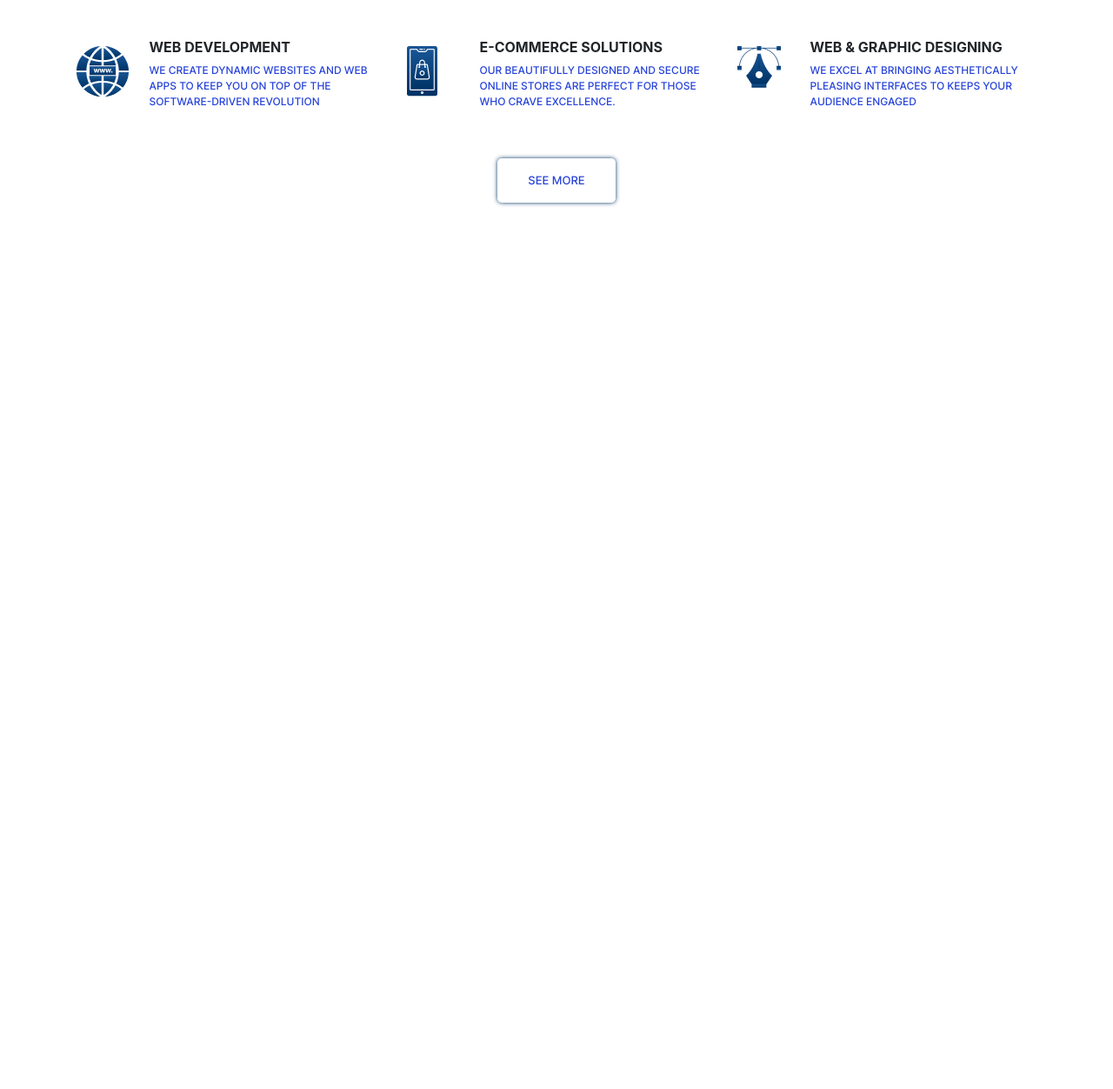
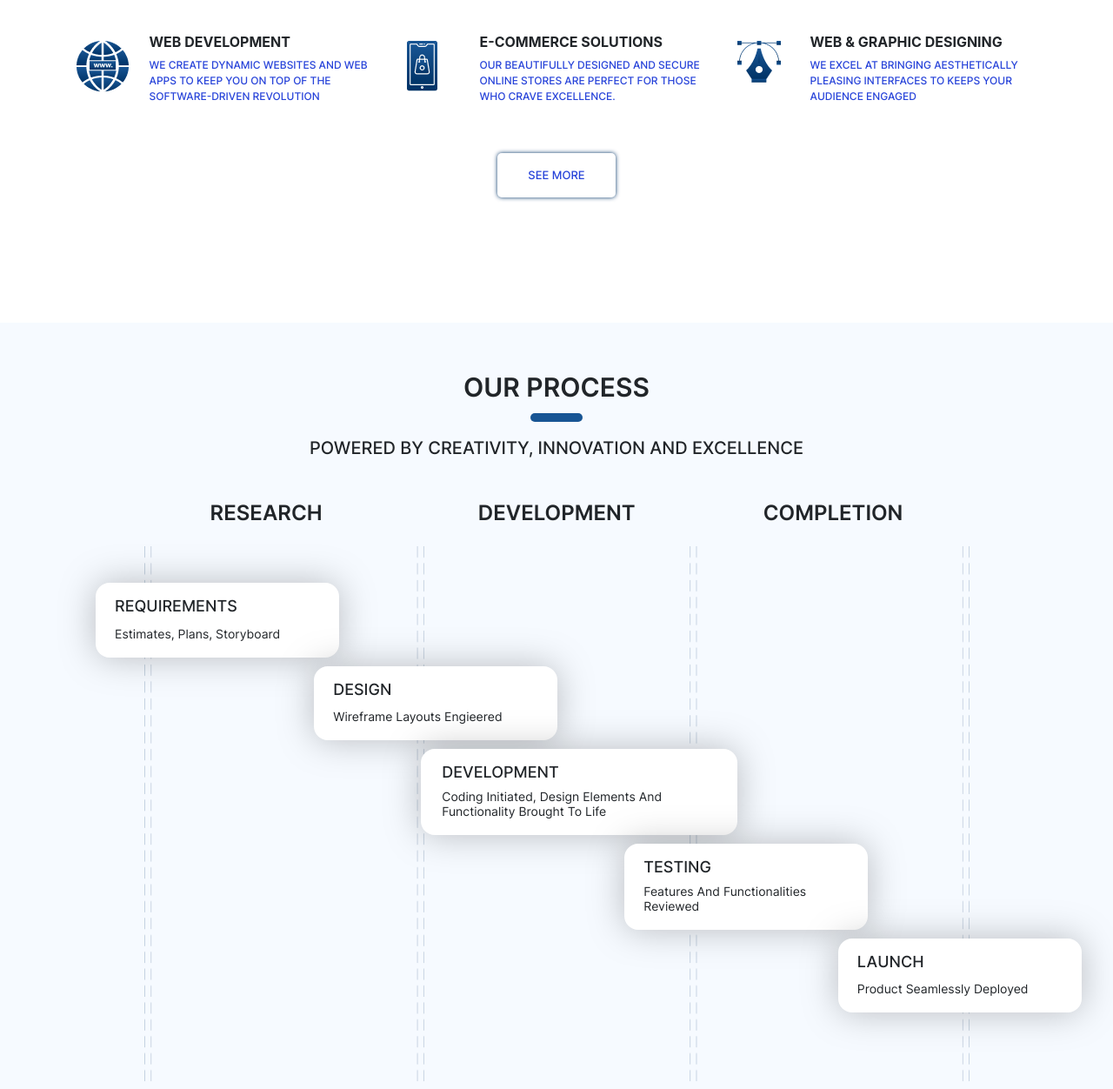
Before and after one commit to imranbaig51/CodeSync, a plain HTML site: page index.html in a window 1280 px wide. Shown: the part 1039-2291 px from the top of the page at 87% size. Before the commit the page ends 1304 px from the top, so only its background shows below. Drawn offline with nearby package versions, Linux system fonts and the light colour scheme; a web font is replaced by a local one.

Commit message:
worked on process section

```diff
--- a/index.html
+++ b/index.html
@@ -72,10 +72,10 @@
             <div
               class="text text-white d-flex gap-6 gap-sm-3 flex-column py-05 pt-lg-04 text-uppercase z-index-1 positn-reltve mt-sm-4"
             >
-              <h1 class="fs-20 f-bolder sm-fs-big xl-fs-40">
+              <h1 class="fs-24 f-bolder sm-fs-big xl-fs-40">
                 Web Development Services
               </h1>
-              <p class="sm-mw-300 fs-18 sm-fs-22 sm-mw-355 xl-fs-30 xl-mw-450">
+              <p class="sm-mw-300 fs-20 sm-fs-22 sm-mw-355 xl-fs-30 xl-mw-450">
                 Five-star 5 stage process of programming
               </p>
               <p class="mw-300 fs-14 sm-mw-370 xl-fs-20 xl-mw-530">
@@ -83,7 +83,7 @@
                 designs to keep you on top of the software-driven revolution.
               </p>
               <div>
-                <button type="button" class="btn btn-primary  mt-sm-5">
+                <button type="button" class="btn btn-primary mt-sm-5">
                   HIRE US NOW
                 </button>
               </div>
@@ -91,15 +91,14 @@
           </div>
         </div>
       </section>
-      <section
-      class="what-we-do">
+      <section class="what-we-do">
         <div
           class="container-fluid py-2 px-lg-4 px-xl-6 text-uppercase lg-mt-7"
         >
           <div class="container">
             <div class="heading d-flex flex-column align-center my-5 gap-4">
               <h2>What we do</h2>
-              <!-- <div class="blue-bar"></div> -->
+
               <span class="mt-2">we let your ideas grow!</span>
             </div>
             <div class="row">
@@ -152,6 +151,65 @@
           </div>
         </div>
       </section>
+      <section class="process light-green-background">
+        <div
+          class="container-fluid py-2 px-lg-4 px-xl-6 text-uppercase lg-mt-7"
+        >
+          <div class="container">
+            <div class="heading d-flex flex-column align-center my-5 gap-4">
+              <h2>Our Process</h2>
+              <span class="mt-2 text-center"
+                >Powered by creativity, innovation and excellence</span
+              >
+            </div>
+            <div
+              class="headings justify-between dispaly-none lg-d-flex mb-4 px-lg-5"
+            >
+              <span class="fs-24">Research</span>
+              <span class="fs-24 ml-2">Development</span>
+              <span class="fs-24">Completion</span>
+            </div>
+
+            <div class="tiles-wraper">
+              <div class="tiles">
+                <h3 class="fs-18">Requirements</h3>
+                <span class="fs-14 text-capitalize"
+                  >Estimates, plans, storyboard
+                </span>
+              </div>
+
+              <div class="tiles">
+                <h3 class="fs-18">Design</h3>
+                <span class="fs-14 text-capitalize"
+                  >Wireframe layouts engieered</span
+                >
+              </div>
+
+              <div class="tiles">
+                <h3 class="fs-18">Development</h3>
+                <span class="fs-14 text-capitalize"
+                  >Coding initiated, Design elements and functionality brought
+                  to life</span
+                >
+              </div>
+
+              <div class="tiles">
+                <h3 class="fs-18">Testing</h3>
+                <span class="fs-14 text-capitalize"
+                  >Features and functionalities reviewed</span
+                >
+              </div>
+
+              <div class="tiles">
+                <h3 class="fs-18">Launch</h3>
+                <span class="fs-14 text-capitalize"
+                  >Product seamlessly deployed</span
+                >
+              </div>
+            </div>
+          </div>
+        </div>
+      </section>
     </main>
     <footer></footer>
   </body>
--- a/style.css
+++ b/style.css
@@ -59,12 +59,18 @@ body {
 }
 .hero-poster-mobile {
   background: url(imgs/Frame\ 5.png);
-  /* background-repeat: round; */
   background-size: cover;
   background-position: bottom;
 }
+.light-green-background {
+  background-color: #f6faff;
+}
 .gap-6 {
   gap: 2.75rem;
+}
+span {
+  display: inline-block;
+  line-height: normal;
 }
 .mw-260 {
   max-width: 261px;
@@ -75,6 +81,7 @@ body {
 .mw-500 {
   max-width: 500px;
 }
+
 .fs-14 {
   font-size: 14px;
 }
@@ -82,12 +89,19 @@ body {
   font-size: 14px;
   font-weight: 700;
 }
-.fs-20 {
+.fs-24 {
   font-size: 1.5rem;
   font-weight: 600;
 }
+.fs-20 {
+  font-size: 20px;
+}
 .fs-18 {
-  font-size: 20px;
+  font-size: 18px;
+  font-weight: 500;
+}
+.ml-2 {
+  margin-left: 2rem;
 }
 .py-05 {
   padding-top: 6rem;
@@ -96,9 +110,12 @@ body {
 .align-center {
   align-items: center;
 }
-/* .hero-section{
-  position: absolute;
-} */
+.flex {
+  display: flex;
+}
+.justify-between {
+  justify-content: space-between;
+}
 /* Utility Classes Ends Here */
 .main-logo {
   width: 160px;
@@ -110,8 +127,6 @@ body {
   padding: 4px 0;
 }
 .btn {
-  /* width: 115px; */
-  /* height: 37px; */
   padding: 0.9rem 1.5rem;
   font-size: 12px;
   border-radius: 8px;
@@ -119,19 +134,10 @@ body {
   background: rgba(255, 255, 255, 0.15);
   box-shadow: 0px 0px 20px 0px #036;
 }
-/* .blue-bar {
-  height: 10px;
-  width: 60px;
-  background-color: #185594;
-  border-radius: 1rem;
-} */
-.heading{
+.heading {
   position: relative;
-  max-width: 220px;
-  margin-left: auto;
-  margin-right: auto;
 }
-.heading::before{
+.heading::before {
   content: "";
   position: absolute;
   top: 2.4rem;
@@ -169,28 +175,34 @@ body {
   border: none;
   color: white;
 }
+.tiles {
+  background-color: white;
+  padding: 1rem 1rem 1rem 1rem;
+  width: 100%;
+  border-radius: 1rem;
+  margin: 1.5rem 0;
+  filter: drop-shadow(0px 0px 20px rgba(0, 0, 0, 0.25));
+}
+.tiles:hover {
+  cursor: pointer;
+  background-color: #185594;
+  color: white;
+  transition: all 0.5s;
+}
+.dispaly-none {
+  display: none;
+}
+.tiles-wraper {
+  background: url(imgs/Doted-Bars-2.png);
+  background-size: 100%;
+  background-repeat: no-repeat;
+  padding: 1rem 0;
+}
 
 @media (min-width: 576px) {
   .container-fluid {
     max-width: 570px;
   }
-  /* .hero-poster-mobile {
-    background: none;
-  } */
-  /* .hero-poster-mobile {
-    background: url(imgs/Frame\ 5.png);
-
-    background-size: cover;
-  } */
-
-  /* .sm-poster::after {
-    content: url(imgs/laptop.png);
-    position: absolute;
-    top: 0;
-    bottom: 1rem;
-    right: 0;
-    opacity: 0.4;
-  } */
   .sm-center {
     justify-content: center;
   }
@@ -224,6 +236,10 @@ body {
   .btn-see-more {
     font-weight: 500;
   }
+  .tiles-wraper {
+    background: url(imgs/Doted-Bars-full.png);
+    background-size: 295%;
+  }
 }
 @media (min-width: 768px) {
   .container-fluid {
@@ -241,10 +257,9 @@ body {
     background-size: cover;
   }
   .sm-poster {
-    /* position: relative;x */
     background: url(imgs/Frame\ 6.png);
     background-repeat: round;
-    /* height: 82vh; */
+
     height: 50rem;
   }
   .sm-poster::after {
@@ -253,7 +268,6 @@ body {
     top: 0;
     bottom: 1rem;
     right: 0;
-    /* opacity: 0.4;  */
   }
   .pt-lg-04 {
     padding-top: 7rem;
@@ -285,13 +299,9 @@ body {
   .lg-shadow {
     box-shadow: 0 0.25px;
   }
-  .heading{
-    max-width: 300px;
-  }
-  .heading::before{
+
+  .heading::before {
     top: 3rem;
-    /* right: auto; */
-    /* left: auto; */
   }
   .heading > h2 {
     font-size: 30px;
@@ -304,7 +314,45 @@ body {
   .text-pair > p {
     font-size: 12px;
   }
+  /* util classes */
+
+  .lg-d-flex {
+    display: flex;
+  }
+  /* util classes */
+  .headings {
+    width: 80%;
+    margin: 0 auto;
+  }
+  .tiles-wraper {
+    background: url(imgs/Doted-Bars-full.png);
+    background-size: 85% 100%;
+    background-position: center;
+    background-repeat: no-repeat;
+    padding: 2rem 0;
+  }
+  .tiles {
+    max-width: 230px;
+    margin: 10px 0;
+  }
+  .tiles-wraper :nth-of-type(2) {
+    margin-left: 25%;
+  }
+  .tiles-wraper :nth-of-type(3) {
+    box-sizing: content-box;
+    padding-right: 0.5rem;
+    margin-left: 34.5%;
+    max-width: 260px;
+  }
+  .tiles-wraper :nth-of-type(4) {
+    margin-left: 50%;
+  }
+  .tiles-wraper :nth-of-type(5) {
+    margin-left: 75%;
+    margin-bottom: 3rem;
+  }
 }
+
 @media (min-width: 1200px) {
   .container-fluid {
     max-width: unset;
@@ -336,4 +384,20 @@ body {
   .btn {
     padding: 1rem 2.2rem;
   }
+  .tiles {
+    max-width: 280px;
+  }
+  .tiles-wraper :nth-of-type(1) {
+    margin-left: 2.5%;
+  }
+  .tiles-wraper :nth-of-type(3) {
+    margin-left: 36%;
+    max-width: 340px;
+  }
+  .tiles-wraper :nth-of-type(4) {
+    margin-left: 57%;
+  }
+  .tiles-wraper :nth-of-type(5) {
+    margin-left: 79%;
+  }
 }
```
Also changed, not shown: imgs/Doted-Bars-2.png (added), imgs/Doted-Bars-full.png (added).
